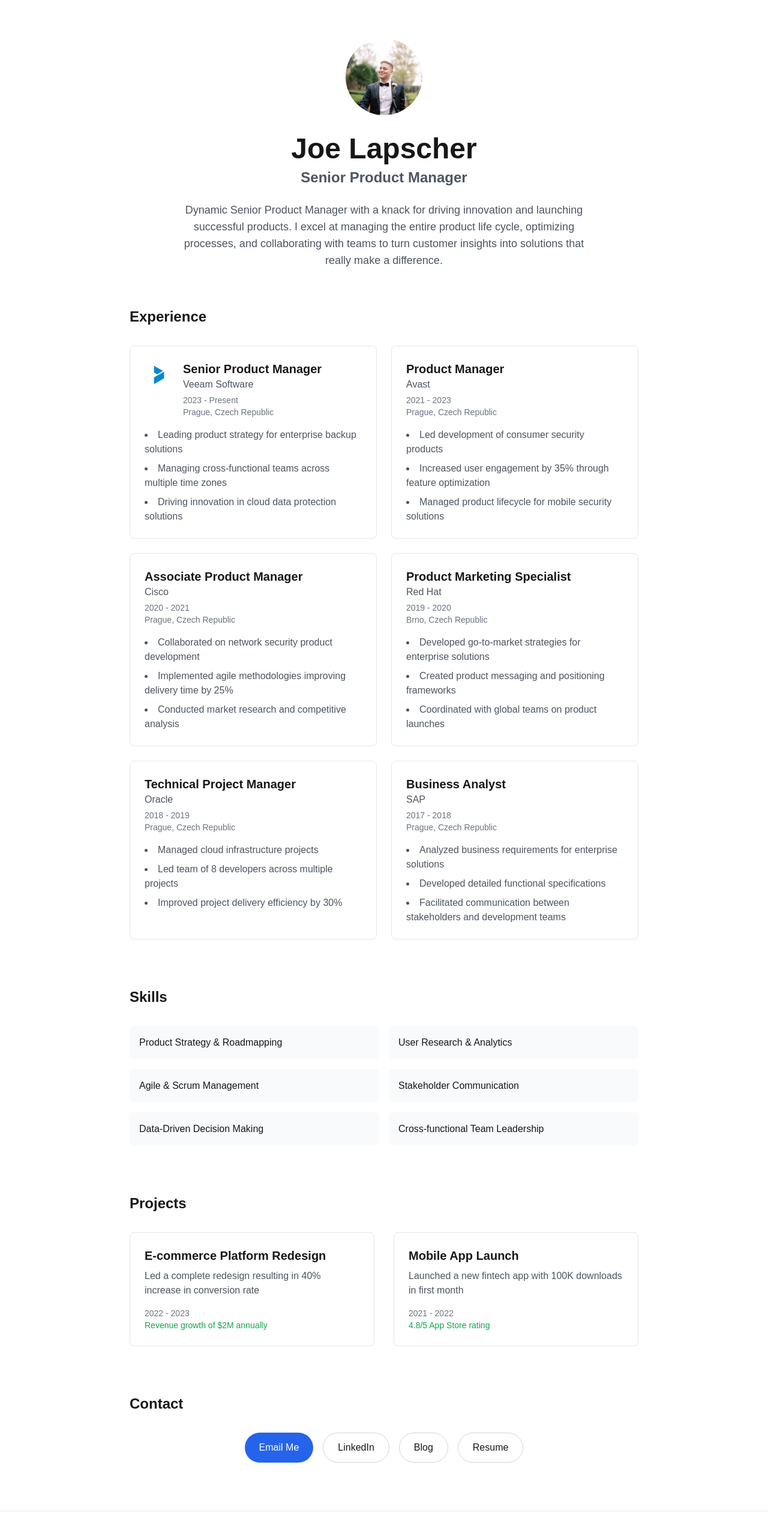
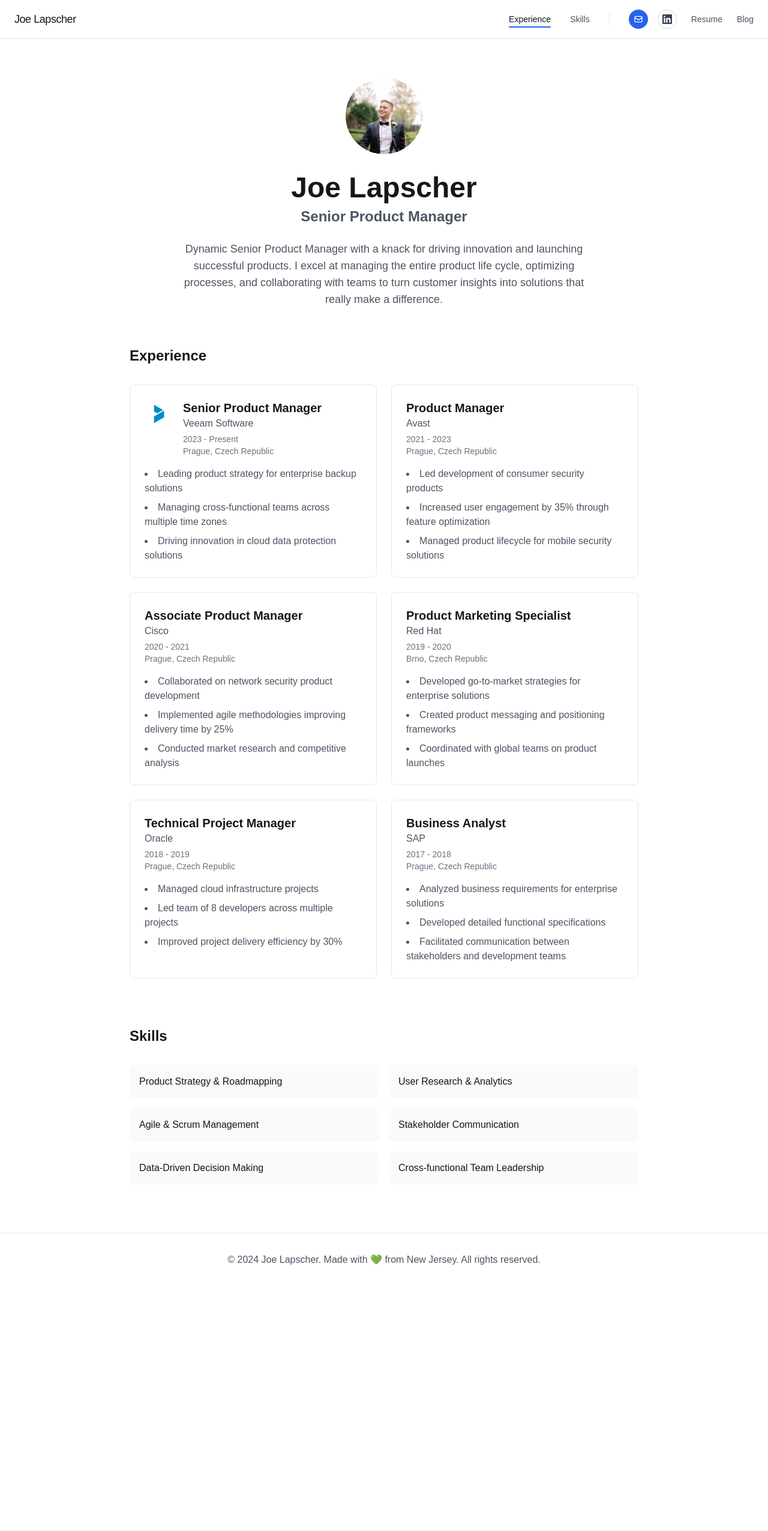
Before and after one commit to ylapscher/ylapscher.github.io, a Next.js app: page / in a window 1280 px wide. Shown: the top 2552 px of the page at 60% size. After the commit the page ends 2144 px from the top, so only its background shows below. Built offline with nearby package versions, Linux system fonts and the light colour scheme.

Commit message:
cleaned up website more

```diff
--- a/app/page.tsx
+++ b/app/page.tsx
@@ -2,10 +2,132 @@
 
 import Image from 'next/image';
 import Footer from './components/Footer';
+import { useEffect, useState } from 'react';
 
 export default function Home() {
+  const [activeSection, setActiveSection] = useState('');
+
+  useEffect(() => {
+    const observer = new IntersectionObserver(
+      (entries) => {
+        entries.forEach((entry) => {
+          if (entry.isIntersecting) {
+            setActiveSection(entry.target.id);
+          }
+        });
+      },
+      {
+        rootMargin: '-50% 0px',
+        threshold: 0,
+      }
+    );
+
+    const sections = document.querySelectorAll('section[id]');
+    sections.forEach((section) => observer.observe(section));
+
+    return () => observer.disconnect();
+  }, []);
+
+  const navLinks = [
+    { href: '#experience', label: 'Experience' },
+    { href: '#skills', label: 'Skills' },
+  ];
+
   return (
     <div className="min-h-screen bg-white dark:bg-gray-900">
+      {/* Navbar */}
+      <nav className="sticky top-0 z-10 bg-white/80 dark:bg-gray-900/80 backdrop-blur-sm border-b border-gray-200 dark:border-gray-700">
+        <div className="container mx-auto px-6 py-4">
+          <div className="flex justify-between items-center">
+            <a
+              href="#"
+              className="text-lg font-medium tracking-tight hover:text-gray-600 dark:hover:text-gray-300 transition-colors"
+            >
+              Joe Lapscher
+            </a>
+            <div className="flex items-center">
+              {/* Navigation Links */}
+              <div className="flex gap-8 mr-8 border-r border-gray-200 dark:border-gray-700 pr-8">
+                {navLinks.map(({ href, label }) => (
+                  <a
+                    key={href}
+                    href={href}
+                    className={`text-sm relative transition-colors
+                      ${activeSection === href.slice(1)
+                        ? 'text-gray-900 dark:text-white'
+                        : 'text-gray-600 dark:text-gray-400 hover:text-gray-900 dark:hover:text-white'
+                      }
+                      ${activeSection === href.slice(1) && 'after:absolute after:left-0 after:right-0 after:-bottom-1 after:h-0.5 after:bg-blue-600 after:rounded-full'}
+                    `}
+                  >
+                    {label}
+                  </a>
+                ))}
+              </div>
+              {/* Contact Links */}
+              <div className="flex items-center gap-6">
+                <div className="flex items-center gap-4">
+                  <a
+                    href="mailto:yoel@lapscher.com"
+                    className="w-8 h-8 flex items-center justify-center rounded-full bg-blue-600 hover:bg-blue-700 transition-colors"
+                    aria-label="Email Me"
+                  >
+                    <svg
+                      className="w-4 h-4 text-white"
+                      fill="none"
+                      stroke="currentColor"
+                      viewBox="0 0 24 24"
+                      aria-hidden="true"
+                    >
+                      <path
+                        strokeLinecap="round"
+                        strokeLinejoin="round"
+                        strokeWidth={2}
+                        d="M3 8l7.89 5.26a2 2 0 002.22 0L21 8M5 19h14a2 2 0 002-2V7a2 2 0 00-2-2H5a2 2 0 00-2 2v10a2 2 0 002 2z"
+                      />
+                    </svg>
+                  </a>
+                  <a
+                    href="https://www.linkedin.com/in/ylapscher/"
+                    target="_blank"
+                    rel="noopener noreferrer"
+                    className="w-8 h-8 flex items-center justify-center rounded-full border border-gray-300 dark:border-gray-600 hover:bg-gray-50 dark:hover:bg-gray-800 transition-colors"
+                    aria-label="LinkedIn Profile"
+                  >
+                    <svg
+                      className="w-4 h-4 text-gray-700 dark:text-gray-300"
+                      fill="currentColor"
+                      viewBox="0 0 24 24"
+                      aria-hidden="true"
+                    >
+                      <path d="M20.447 20.452h-3.554v-5.569c0-1.328-.027-3.037-1.852-3.037-1.853 0-2.136 1.445-2.136 2.939v5.667H9.351V9h3.414v1.561h.046c.477-.9 1.637-1.85 3.37-1.85 3.601 0 4.267 2.37 4.267 5.455v6.286zM5.337 7.433c-1.144 0-2.063-.926-2.063-2.065 0-1.138.92-2.063 2.063-2.063 1.14 0 2.064.925 2.064 2.063 0 1.139-.925 2.065-2.064 2.065zm1.782 13.019H3.555V9h3.564v11.452zM22.225 0H1.771C.792 0 0 .774 0 1.729v20.542C0 23.227.792 24 1.771 24h20.451C23.2 24 24 23.227 24 22.271V1.729C24 .774 23.2 0 22.222 0h.003z" />
+                    </svg>
+                  </a>
+                </div>
+                <div className="flex items-center gap-6 text-sm">
+                  <a
+                    href="https://drive.google.com/file/d/1xGWebBdenzHo2Q7hjaM1R-Ep7yr8M8FU/view?usp=sharing"
+                    target="_blank"
+                    rel="noopener noreferrer"
+                    className="text-gray-600 dark:text-gray-400 hover:text-gray-900 dark:hover:text-white transition-colors"
+                  >
+                    Resume
+                  </a>
+                  <a
+                    href="https://world.hey.com/yoel"
+                    target="_blank"
+                    rel="noopener noreferrer"
+                    className="text-gray-600 dark:text-gray-400 hover:text-gray-900 dark:hover:text-white transition-colors"
+                  >
+                    Blog
+                  </a>
+                </div>
+              </div>
+            </div>
+          </div>
+        </div>
+      </nav>
+
       {/* Hero Section */}
       <header className="container mx-auto px-6 py-16 max-w-4xl">
         <div className="flex justify-center mb-8">
@@ -35,7 +157,7 @@
 
       <main className="container mx-auto px-6 max-w-4xl">
         {/* Work Experience Section */}
-        <section className="mb-20">
+        <section id="experience" className="mb-20 scroll-mt-20">
           <h2 className="text-2xl font-bold mb-8">Experience</h2>
           <div className="grid grid-cols-1 md:grid-cols-2 gap-6">
             {[
@@ -146,7 +268,7 @@
         </section>
 
         {/* Skills Section */}
-        <section className="mb-20">
+        <section id="skills" className="mb-20 scroll-mt-20">
           <h2 className="text-2xl font-bold mb-8">Skills</h2>
           <div className="grid gap-4 md:grid-cols-2">
             {[
@@ -166,80 +288,6 @@
             ))}
           </div>
         </section>
-
-        {/* Projects Section */}
-        <section className="mb-20">
-          <h2 className="text-2xl font-bold mb-8">Projects</h2>
-          <div className="grid gap-8 md:grid-cols-2">
-            {[
-              {
-                title: "E-commerce Platform Redesign",
-                description: "Led a complete redesign resulting in 40% increase in conversion rate",
-                duration: "2022 - 2023",
-                impact: "Revenue growth of $2M annually",
-              },
-              {
-                title: "Mobile App Launch",
-                description: "Launched a new fintech app with 100K downloads in first month",
-                duration: "2021 - 2022",
-                impact: "4.8/5 App Store rating",
-              },
-            ].map((project, index) => (
-              <div
-                key={index}
-                className="p-6 rounded-lg border border-gray-200 dark:border-gray-700"
-              >
-                <h3 className="font-bold text-xl mb-2">{project.title}</h3>
-                <p className="text-gray-600 dark:text-gray-400 mb-4">
-                  {project.description}
-                </p>
-                <div className="text-sm text-gray-500 dark:text-gray-400">
-                  <p>{project.duration}</p>
-                  <p className="font-medium text-green-600 dark:text-green-400">
-                    {project.impact}
-                  </p>
-                </div>
-              </div>
-            ))}
-          </div>
-        </section>
-
-        {/* Contact Section */}
-        <section className="mb-20">
-          <h2 className="text-2xl font-bold mb-8">Contact</h2>
-          <div className="flex flex-row gap-4 justify-center">
-            <a
-              href="mailto:yoel@lapscher.com"
-              className="inline-flex items-center justify-center px-6 py-3 rounded-full bg-blue-600 text-white hover:bg-blue-700 transition-colors"
-            >
-              Email Me
-            </a>
-            <a
-              href="https://www.linkedin.com/in/ylapscher/"
-              target="_blank"
-              rel="noopener noreferrer"
-              className="inline-flex items-center justify-center px-6 py-3 rounded-full border border-gray-300 dark:border-gray-600 hover:bg-gray-50 dark:hover:bg-gray-800 transition-colors"
-            >
-              LinkedIn
-            </a>
-            <a
-              href="https://world.hey.com/yoel"
-              target="_blank"
-              rel="noopener noreferrer"
-              className="inline-flex items-center justify-center px-6 py-3 rounded-full border border-gray-300 dark:border-gray-600 hover:bg-gray-50 dark:hover:bg-gray-800 transition-colors"
-            >
-              Blog
-            </a>
-            <a
-              href="https://drive.google.com/file/d/1xGWebBdenzHo2Q7hjaM1R-Ep7yr8M8FU/view?usp=sharing"
-              target="_blank"
-              rel="noopener noreferrer"
-              className="inline-flex items-center justify-center px-6 py-3 rounded-full border border-gray-300 dark:border-gray-600 hover:bg-gray-50 dark:hover:bg-gray-800 transition-colors"
-            >
-              Resume
-            </a>
-          </div>
-        </section>
       </main>
 
       <Footer />
```
